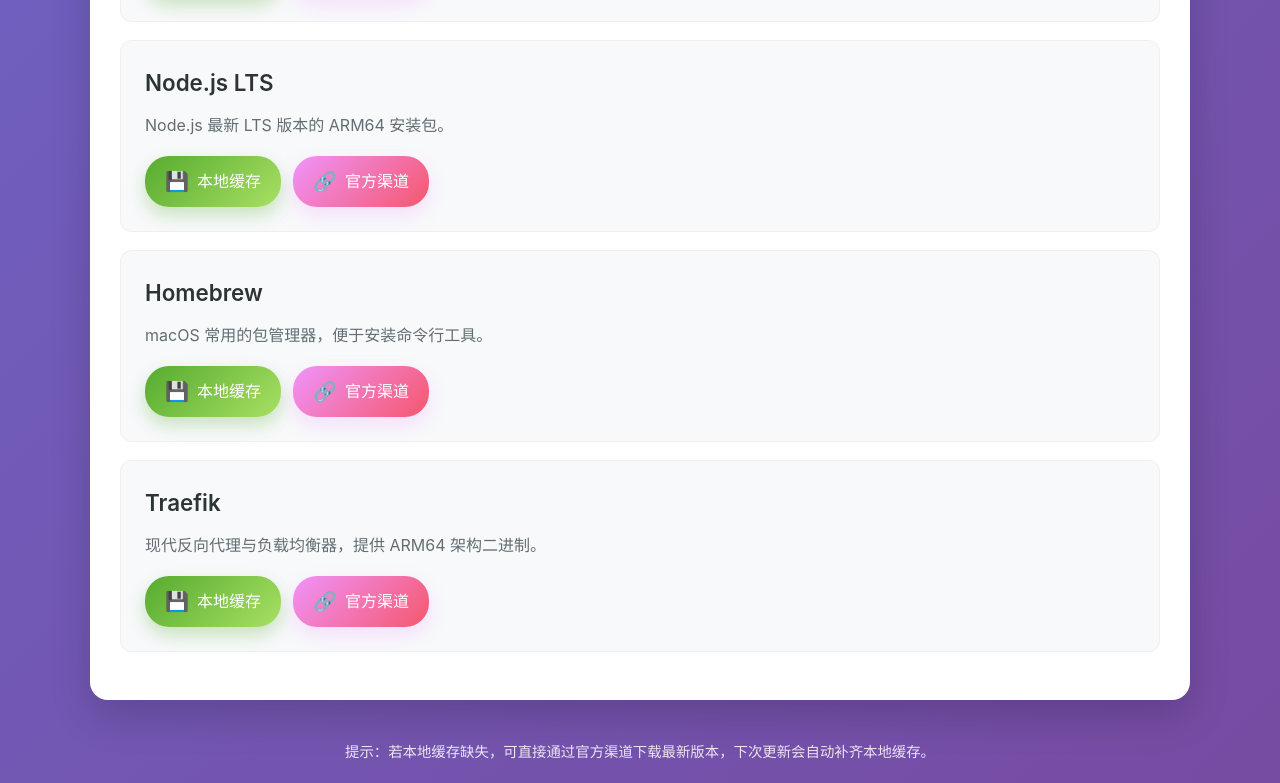
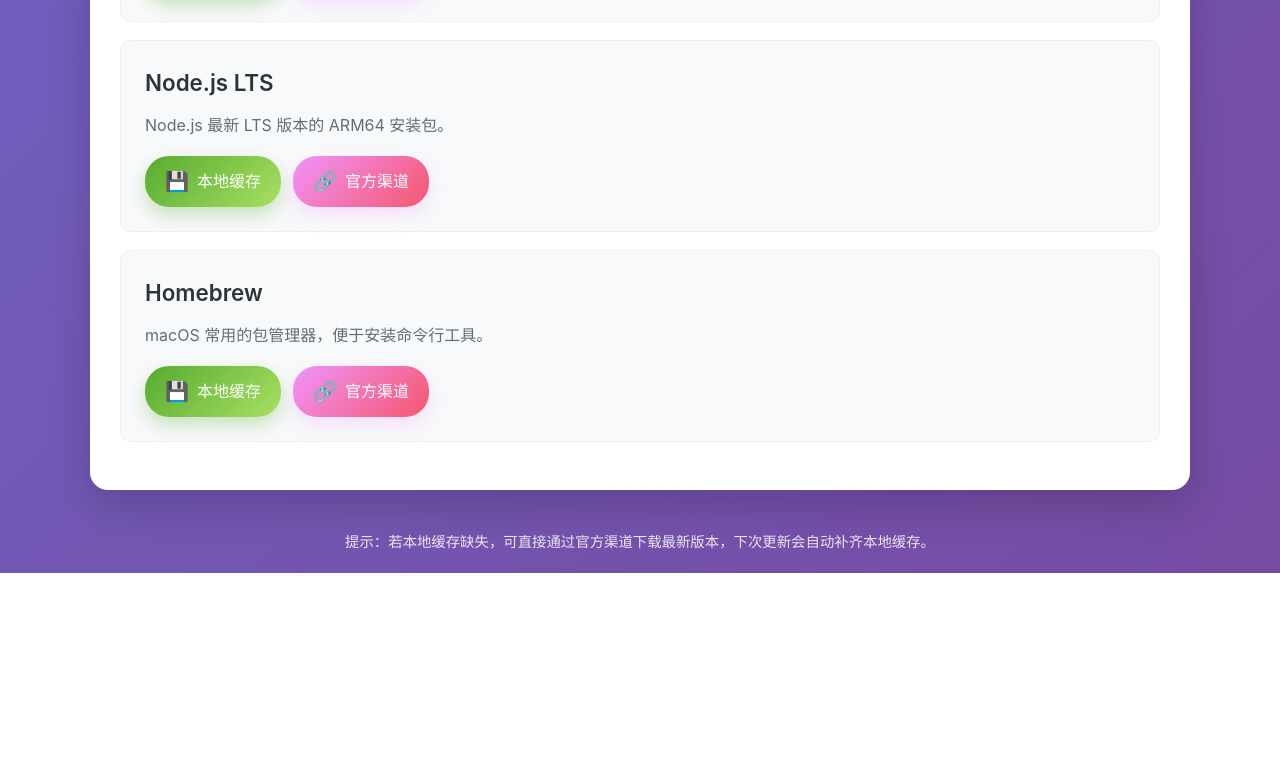
Before and after one commit to 0852FeiFeiLin/kt-tools, a website: page public/tools.html in a window 1280 px wide. Shown: the part 3208-3991 px from the top of the page. After the commit the page ends 3781 px from the top, so only its background shows below. Drawn offline with Linux system fonts and the light colour scheme; no server answers.

Commit message:
perf: 移除无用工具

```diff
--- a/public/tools.html
+++ b/public/tools.html
@@ -342,20 +342,6 @@
             </div>
         </div>
 
-        <div class="tool-card">
-            <div class="tool-header">
-                <div class="tool-name">Traefik</div>
-            </div>
-            <p class="tool-desc">现代反向代理与负载均衡器，提供 ARM64 架构二进制。</p>
-            <div class="tool-links">
-                <a class="download-link local" href="/packages/Traefik_M.tar.gz">
-                    <span class="link-icon">💾</span> 本地缓存
-                </a>
-                <a class="download-link external" href="https://github.com/traefik/traefik/releases/latest" target="_blank" rel="noopener noreferrer">
-                    <span class="link-icon">🔗</span> 官方渠道
-                </a>
-            </div>
-        </div>
     </div>
 
     <div class="footer">
```
Also changed, not shown: 1 other file.
